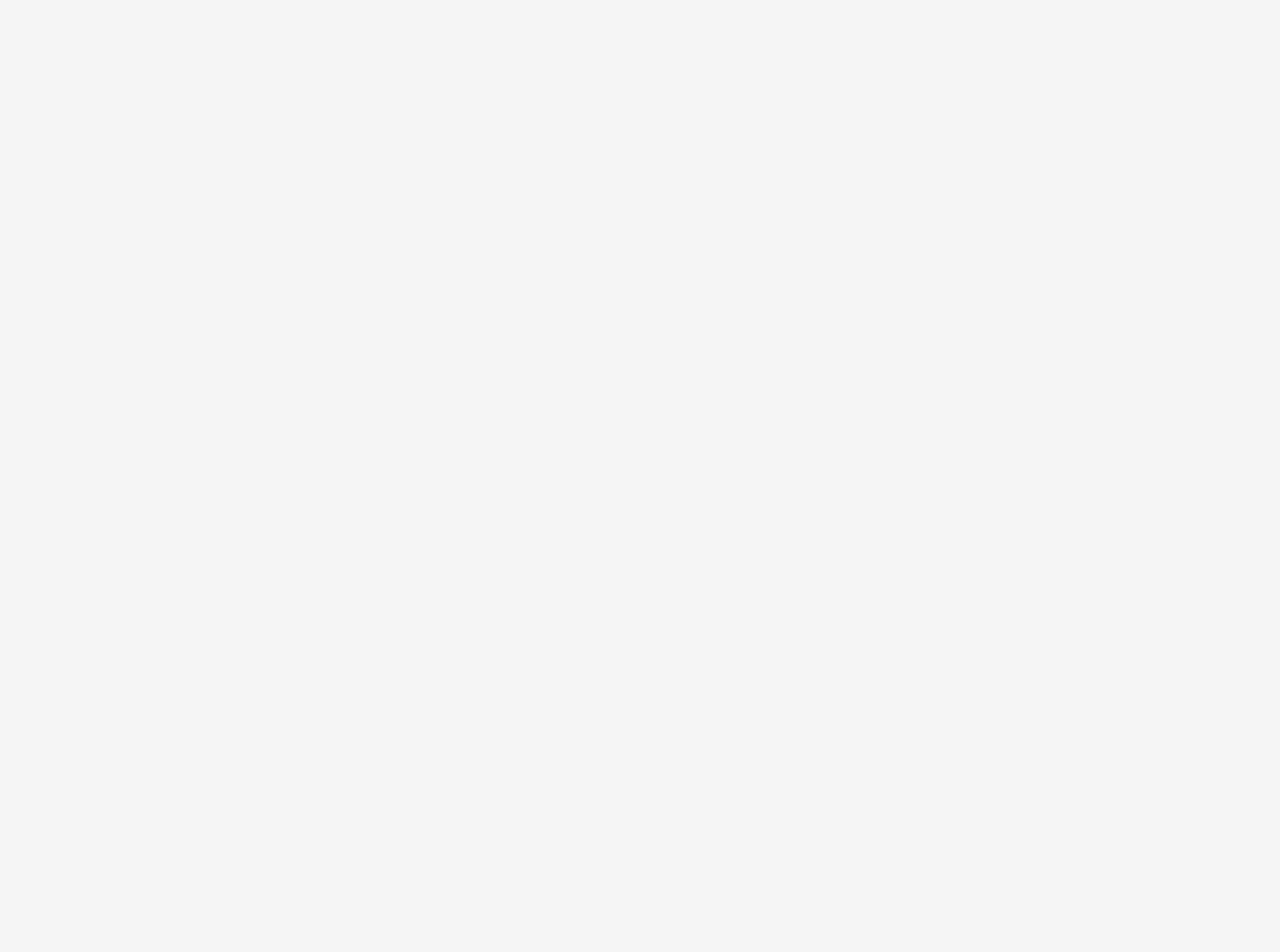
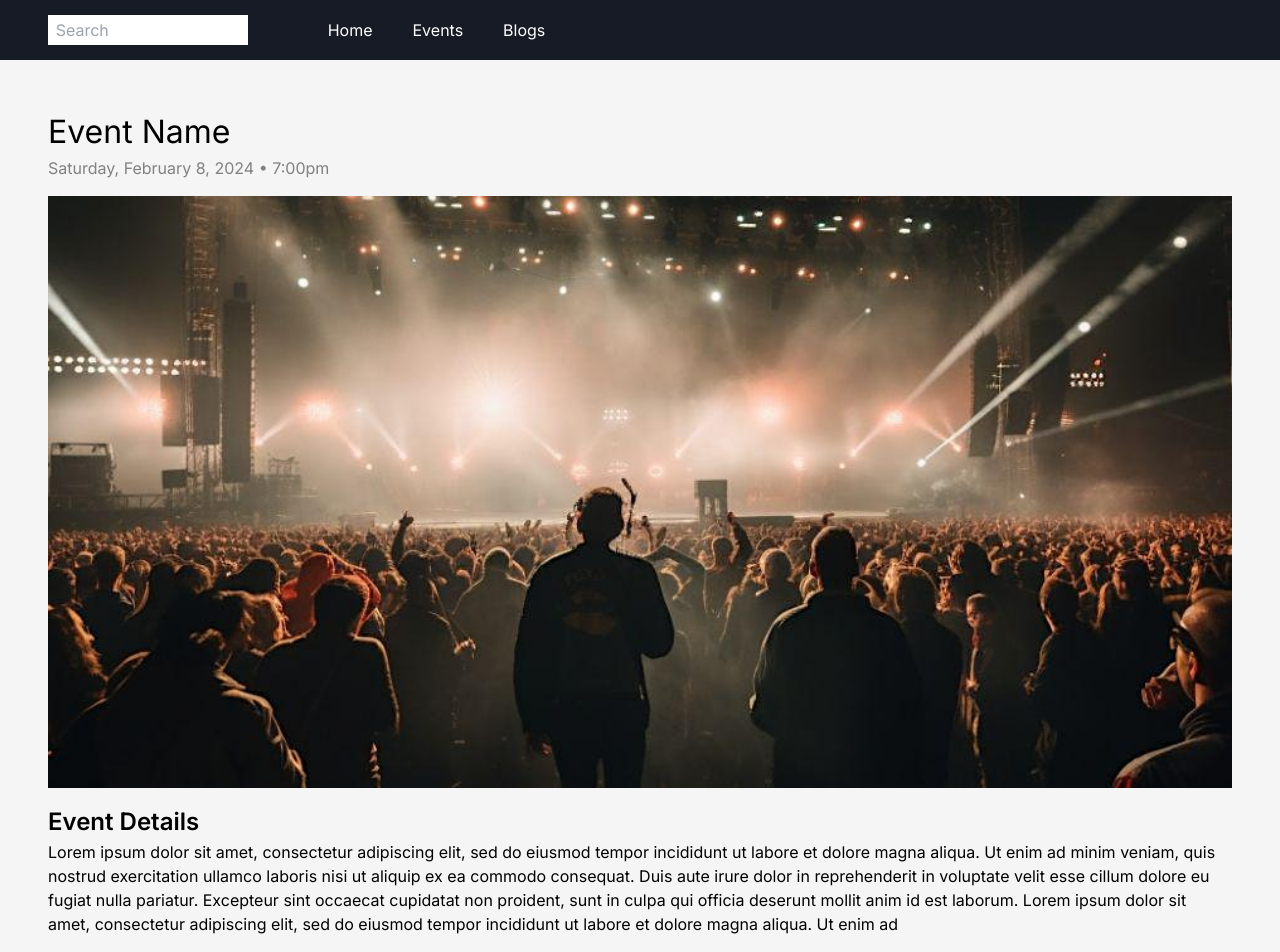
Before and after one commit to goodvid/rendezview, a React (Create React App) app in the folder app/: page /eventdetails in a window 1280 px wide. Before the commit this address had no page. Shown: the top 952 px of the page. Before the commit the page ends 800 px from the top, so only its background shows below. Built offline with nearby package versions, Linux system fonts and the light colour scheme.

Commit message:
Started event detail page

```diff
--- a/app/src/App.js
+++ b/app/src/App.js
@@ -9,6 +9,7 @@ import Register from "./views/Register/Register";
 import Quiz from "./pages/Quiz";
 import Homepage from "./pages/Homepage";
 import Profile from "./pages/Profile";
+import EventDetails from "./pages/EventDetails";
 
 function App() {
   return (
@@ -20,6 +21,7 @@ function App() {
           <Route path="/register" element={<Register />} />
           <Route path="/quiz" element={<Quiz />} />
           <Route path="/profile" element={<Profile />} />
+          <Route path="/eventdetails" element={<EventDetails />} />
         </Routes>
       </BrowserRouter>
     </div>
--- /dev/null
+++ b/app/src/pages/EventDetails.jsx
@@ -0,0 +1,95 @@
+import React from "react";
+import { useState, useCallback } from "react";
+import { Alert, Box, Button, Chip, Stack, Snackbar } from "@mui/material";
+import LocationOnIcon from "@mui/icons-material/LocationOn";
+
+import Navbar from "../components/Navbar/Navbar";
+import testImage from "../media/testImage.jpeg";
+
+function EventDetails() {
+  const [eventName, setEventName] = useState("Event Name");
+  const [date, setDate] = useState("Saturday, February 8, 2024");
+  const [time, setTime] = useState("7:00pm");
+  const [description, setDescription] = useState(
+    "Lorem ipsum dolor sit amet, consectetur adipiscing elit, sed do eiusmod tempor incididunt ut labore et dolore magna aliqua. Ut enim ad minim veniam, quis nostrud exercitation ullamco laboris nisi ut aliquip ex ea commodo consequat. Duis aute irure dolor in reprehenderit in voluptate velit esse cillum dolore eu fugiat nulla pariatur. Excepteur sint occaecat cupidatat non proident, sunt in culpa qui officia deserunt mollit anim id est laborum. Lorem ipsum dolor sit amet, consectetur adipiscing elit, sed do eiusmod tempor incididunt ut labore et dolore magna aliqua. Ut enim ad "
+  );
+  const [location, setLocation] = useState("Location Name");
+  const [organizer, setOrganizer] = useState("Organizer");
+  const [tags, setTags] = useState([
+    "Comedy",
+    "Food",
+    "Film",
+    "Travel",
+    "Rock",
+    "Yoga",
+    "DIY",
+  ]);
+
+  function tagBubbles() {
+    return (
+      <Box>
+        <Stack
+          direction="row"
+          gap="1rem"
+          justifyContent="space-start"
+          flexWrap="wrap"
+          width="100%"
+        >
+          {tags.map((name) => (
+            <div>
+              <Chip key={name} label={name} />
+            </div>
+          ))}
+        </Stack>
+      </Box>
+    );
+  }
+
+  return (
+    <div
+      style={{
+        position: "absolute",
+        top: "0px",
+        bottom: "0px",
+        right: "0px",
+        left: "0px",
+      }}
+    >
+      <Navbar />
+      <Stack alignItems="center">
+        <Stack margin="3rem" gap="1rem">
+          <Stack justifyContent="flex-start" textAlign="left">
+            <h1>{eventName}</h1>
+            <h3 style={{ color: "#818181" }}>
+              {date} • {time}
+            </h3>
+          </Stack>
+          {/* <Stack justifyContent="flex-end" textAlign="left">
+            <h1>{eventName}</h1>
+            <h3 style={{ color: "#818181" }}>
+              {date} • {time}
+            </h3>
+          </Stack> */}
+          <Stack>
+            <img src={testImage} />
+          </Stack>
+
+          <Stack justifyContent="flex-start" textAlign="left">
+            <h2>Event Details</h2>
+            <p>{description}</p>
+          </Stack>
+
+          <Stack justifyContent="flex-start" textAlign="left">
+            <h2>Location</h2>
+          </Stack>
+
+          <Stack>
+            <tagBubbles />
+          </Stack>
+        </Stack>
+      </Stack>
+    </div>
+  );
+}
+
+export default EventDetails;
--- a/app/src/pages/Profile.jsx
+++ b/app/src/pages/Profile.jsx
@@ -1,5 +1,5 @@
 import React from "react";
-import "./styles.css";
+import "../styles.css";
 import { useState } from "react";
 import { Card, Avatar, Box, Chip, Stack, Rating } from "@mui/material";
 import { YellowCard, BlueCard } from "../components/StyledComponents";
```
Also changed, not shown: app/src/media/testImage.jpeg (added), app/src/styles.css (renamed from app/src/pages/styles.css).
